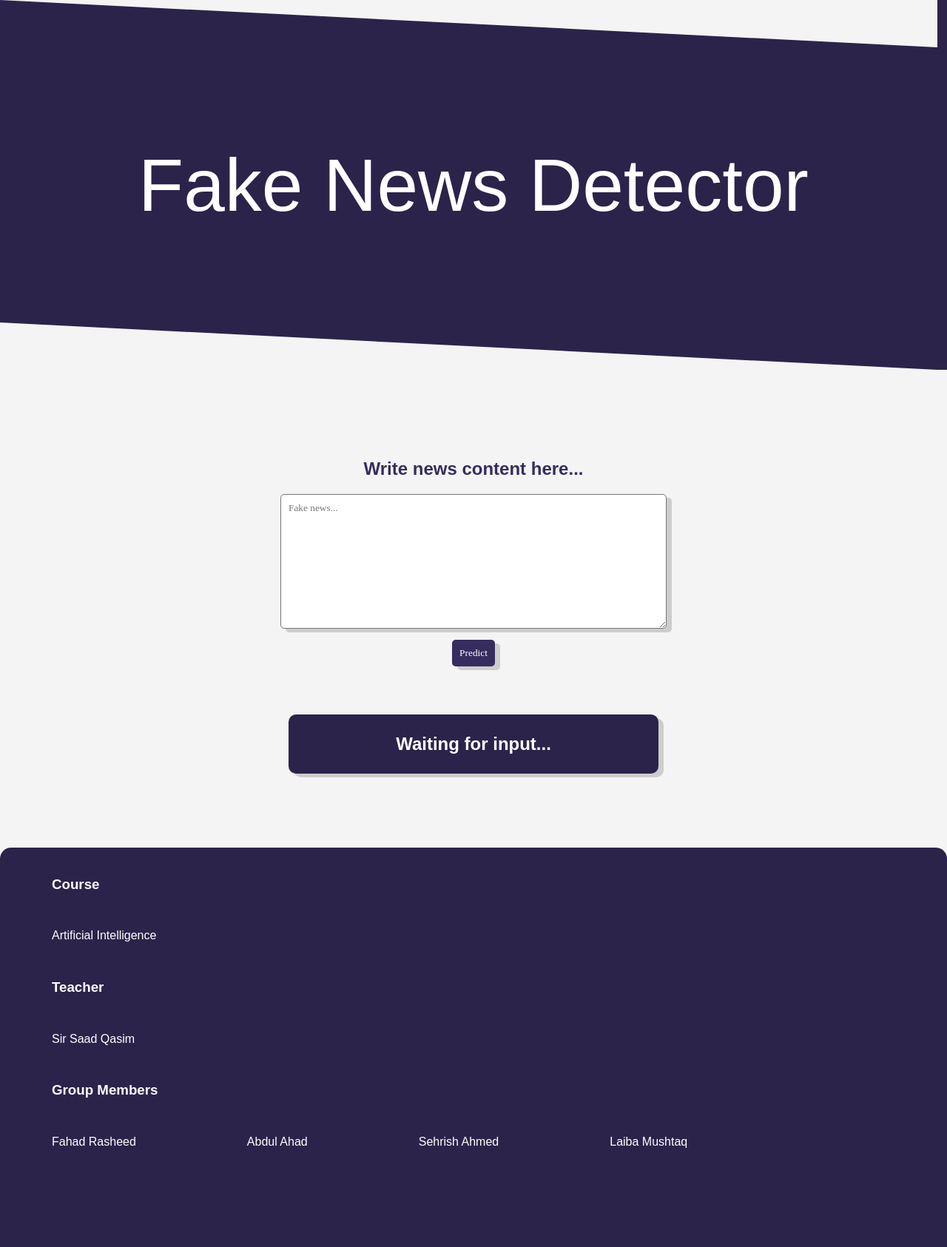
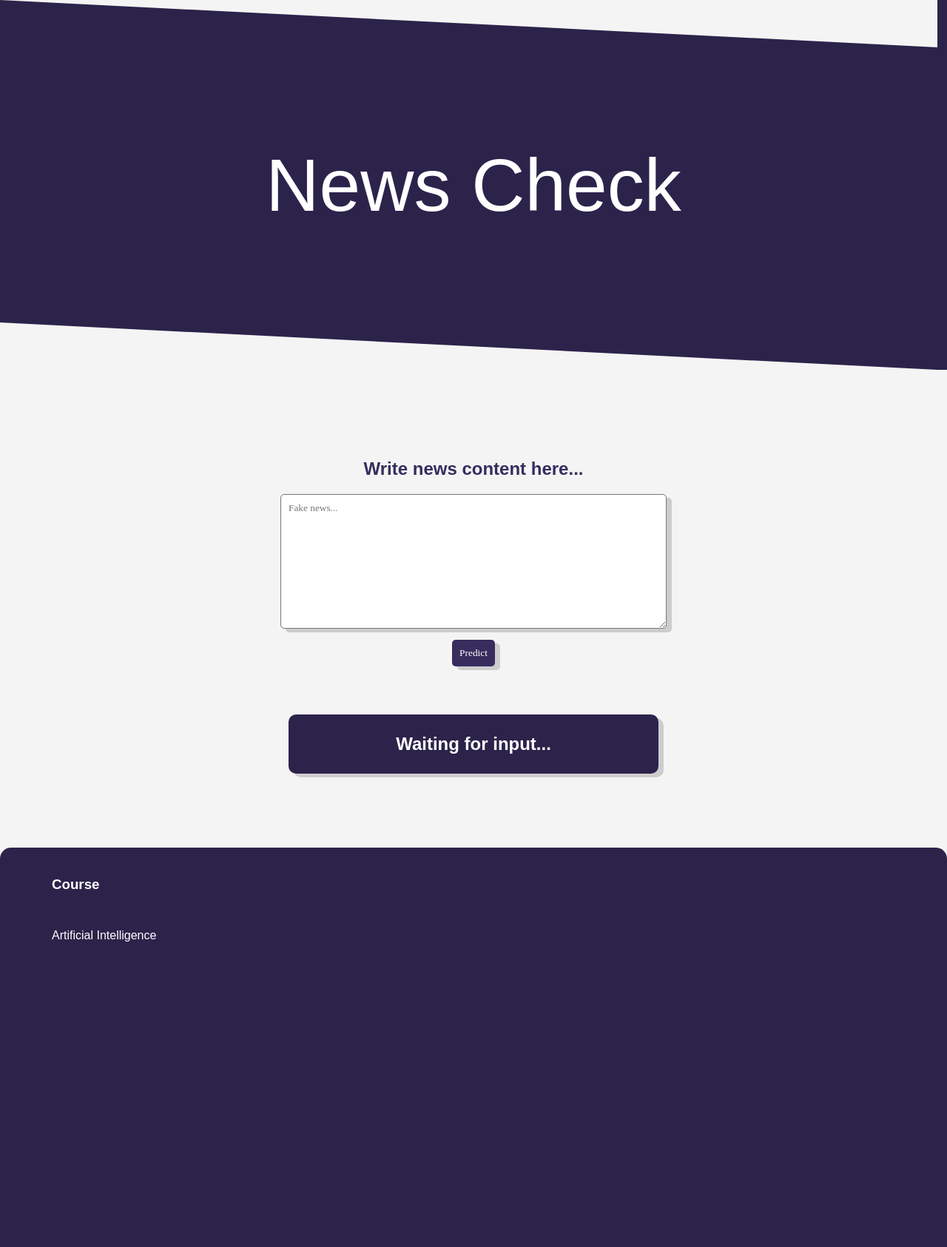
Before and after one commit to abdulahad139/Fake-News-Detection, a Flask app: page / in a window 1280 px wide. Shown: the whole page at 74% size. Run offline with Flask 3, Linux system fonts and the light colour scheme; parts of the project's set-up code (start-up, migrations or seed data) failed here and were passed over; some web fonts are replaced.

Commit message:
Update index.html

```diff
--- a/templates/index.html
+++ b/templates/index.html
@@ -9,7 +9,7 @@
 <body>
     <div class="purple-line"></div>
     <div class="main">
-       <div class="main-heading">Fake News Detector</div>
+       <div class="main-heading">News Check</div>
     </div>
     <div class="purple-line-bottom"></div>
     <section>
@@ -34,18 +34,6 @@
         <h3>Course</h3>
         <ul>
             <li>Artificial Intelligence</li>
-        </ul>
-        <h3>Teacher</h3>
-        <ul>
-            <li>Sir Saad Qasim</li>
-        </ul>
-        <h3>Group Members</h3>
-        <ul>
-            <li>Fahad Rasheed</li>
-            <li>Abdul Ahad</li>
-            <li>Sehrish Ahmed</li>
-            <li>Laiba Mushtaq</li>
-        </ul>
    </div>
 </body>
 </html>
```
